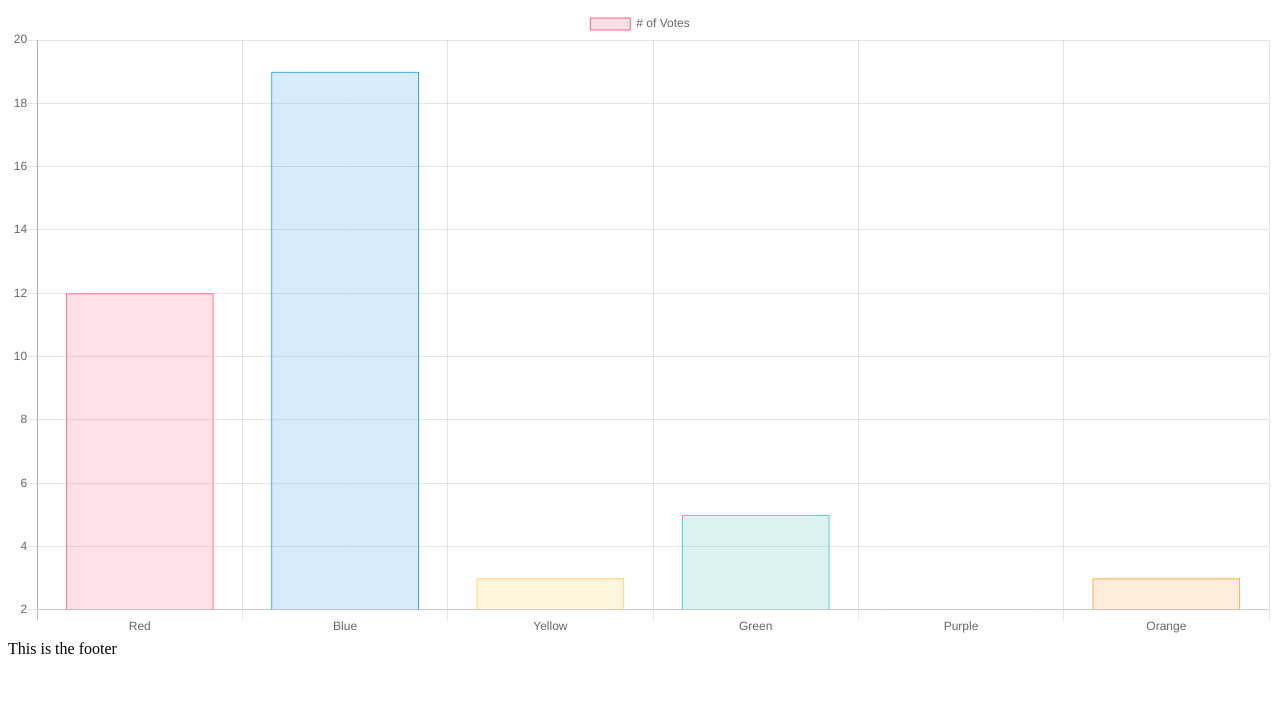
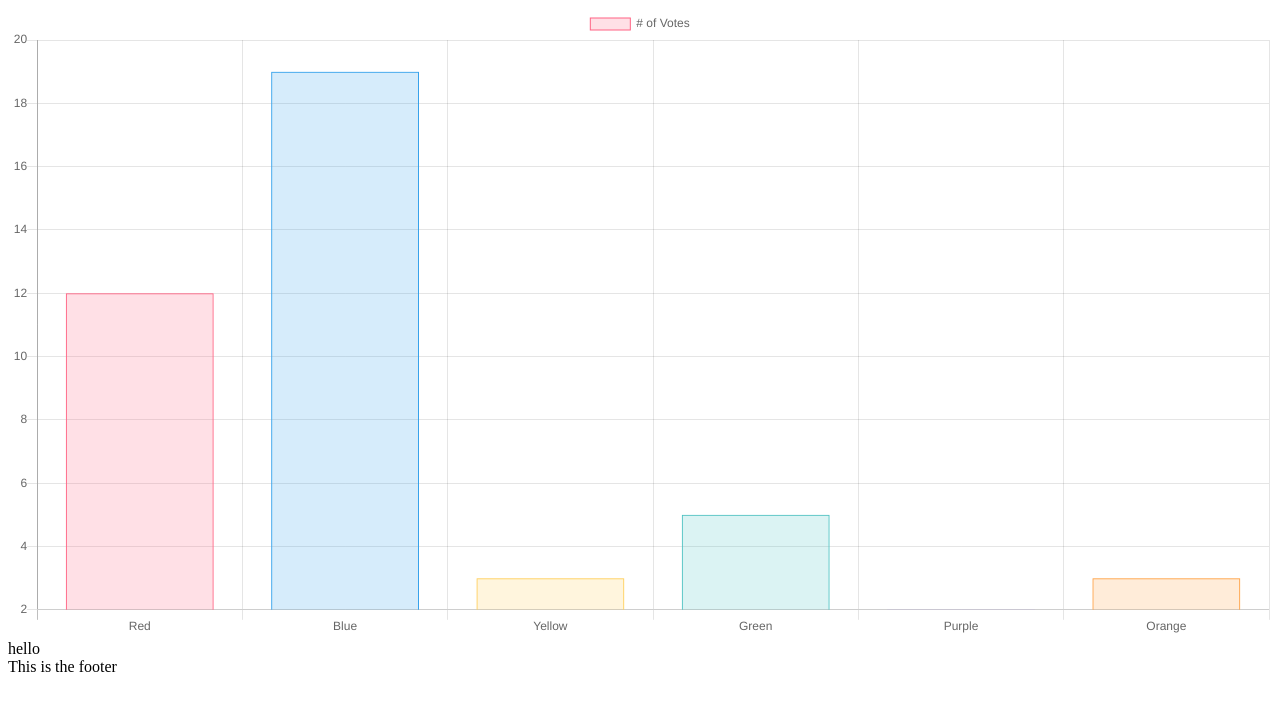
Before and after one commit to Bilal-Nadeem-Ahmed/chart-js, a Next.js app in the folder charts/: page / in a window 1280 px wide. Shown: the top 710 px of the page. Built offline with nearby package versions, Linux system fonts and the light colour scheme.

Commit message:
started with the first fetch

```diff
--- /dev/null
+++ b/charts/components/fetch/index.js
@@ -0,0 +1,4 @@
+const Fetch = () => (<div>hello</div>);
+
+// eslint-disable-next-line linebreak-style
+export default Fetch;
--- a/charts/package.json
+++ b/charts/package.json
@@ -10,6 +10,7 @@
     "lint:fix": "eslint . --ext js,jsx --fix"
   },
   "dependencies": {
+    "axios": "^0.21.1",
     "chart.js": "^2.9.4",
     "next": "10.0.8",
     "react": "17.0.1",
--- a/charts/pages/_app.js
+++ b/charts/pages/_app.js
@@ -1,7 +1,9 @@
-import '../styles/globals.css'
+/* eslint-disable react/prop-types */
+import '../styles/globals.css';
 
 function MyApp({ Component, pageProps }) {
-  return <Component {...pageProps} />
+  // eslint-disable-next-line react/jsx-props-no-spreading
+  return <Component {...pageProps} />;
 }
 
-export default MyApp
+export default MyApp;
--- a/charts/pages/index.js
+++ b/charts/pages/index.js
@@ -1,6 +1,7 @@
-import Head from 'next/head'
-import styles from '../styles/Home.module.css'
-import {Bar} from 'react-chartjs-2'
+import Head from 'next/head';
+import { Bar } from 'react-chartjs-2';
+import styles from '../styles/Home.module.css';
+import Fetch from '../components/fetch';
 
 export default function Home() {
   const data = {
@@ -14,7 +15,7 @@ export default function Home() {
         'rgba(255, 206, 86, 0.2)',
         'rgba(75, 192, 192, 0.2)',
         'rgba(153, 102, 255, 0.2)',
-        'rgba(255, 159, 64, 0.2)'
+        'rgba(255, 159, 64, 0.2)',
       ],
       borderColor: [
         'rgba(255, 99, 132, 1)',
@@ -22,11 +23,11 @@ export default function Home() {
         'rgba(255, 206, 86, 1)',
         'rgba(75, 192, 192, 1)',
         'rgba(153, 102, 255, 1)',
-        'rgba(255, 159, 64, 1)'
+        'rgba(255, 159, 64, 1)',
       ],
-      borderWidth: 1
-    }]
-  }
+      borderWidth: 1,
+    }],
+  };
   return (
     <div className={styles.container}>
       <Head>
@@ -35,20 +36,20 @@ export default function Home() {
       </Head>
 
       <main className={styles.main}>
-      <Bar
+        <Bar
           data={data}
           width={400}
           height={200}
           options={{
-            maintainAspectRatio: true
+            maintainAspectRatio: true,
           }}
         />
-
+        <Fetch />
       </main>
 
       <footer className={styles.footer}>
-      This is the footer
+        This is the footer
       </footer>
     </div>
-  )
+  );
 }
```
Also changed, not shown: charts/.eslintrc.json, 1 other file (tests, documents, lock files or other folders).
